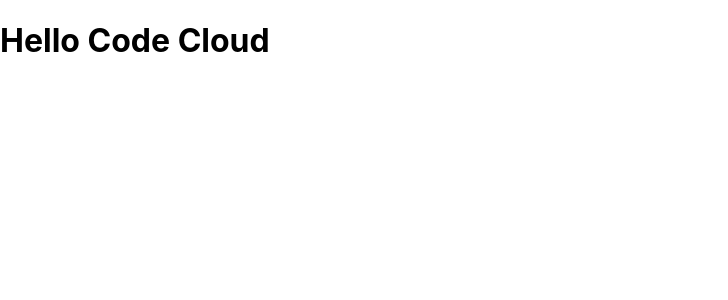
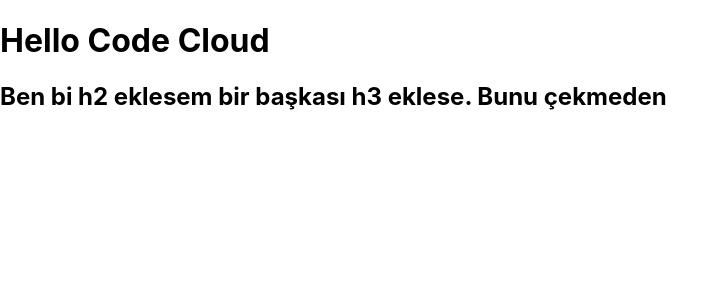
Before and after one commit to CodeCloudClarusway/stock-app, a React (Create React App) app: page / in a window 1280 px wide. Shown: the top 300 px of the page, without its empty margins (0-728 px from the left). Built offline with nearby package versions, Linux system fonts and the light colour scheme.

Commit message:
h2 eklendi

```diff
--- a/src/App.js
+++ b/src/App.js
@@ -3,6 +3,7 @@ function App() {
     <div>
       <header>
         <h1>Hello Code Cloud</h1>
+        <h2>Ben bi h2 eklesem bir başkası h3 eklese. Bunu çekmeden</h2>
       </header>
     </div>
   );
```
